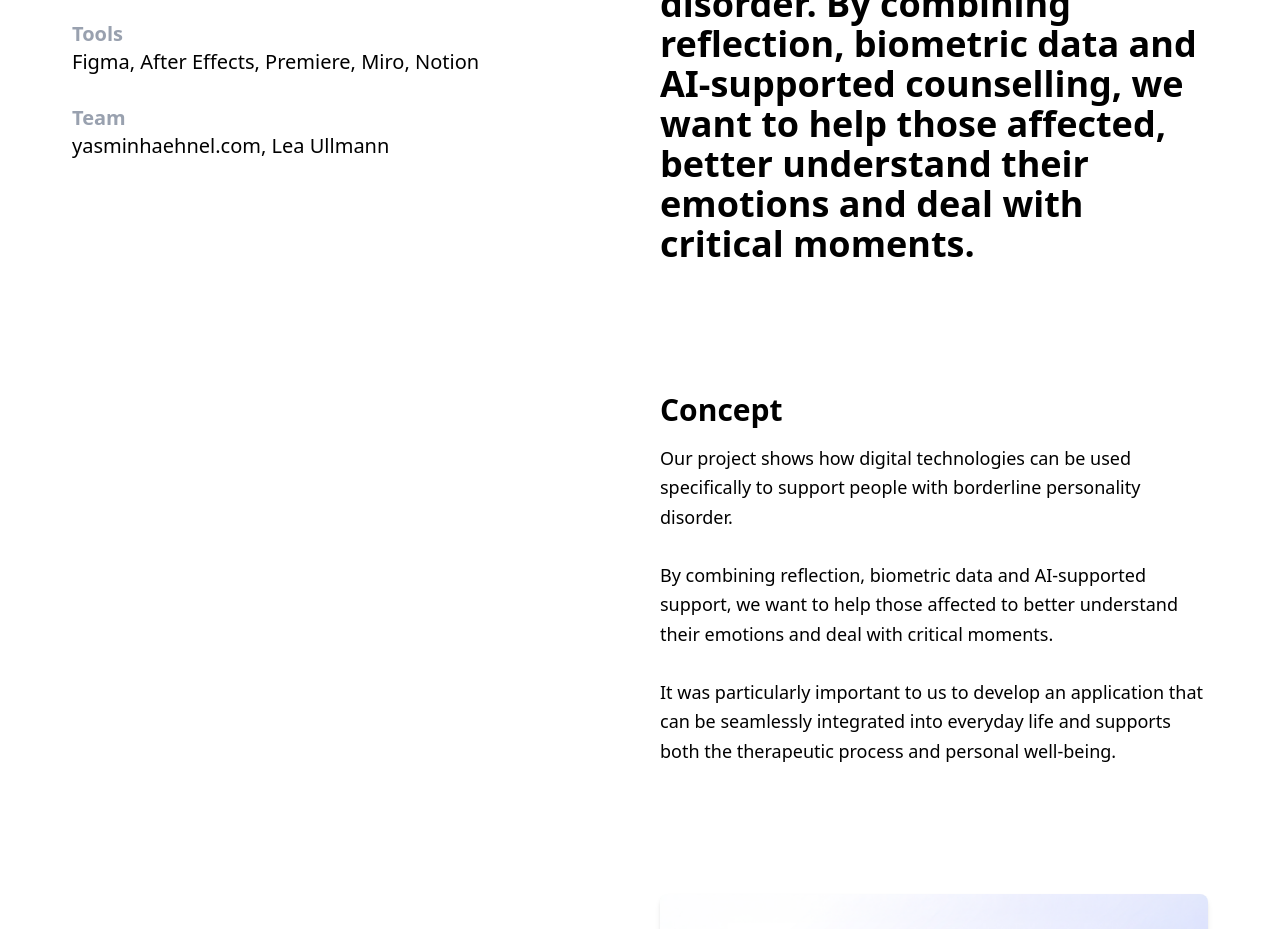
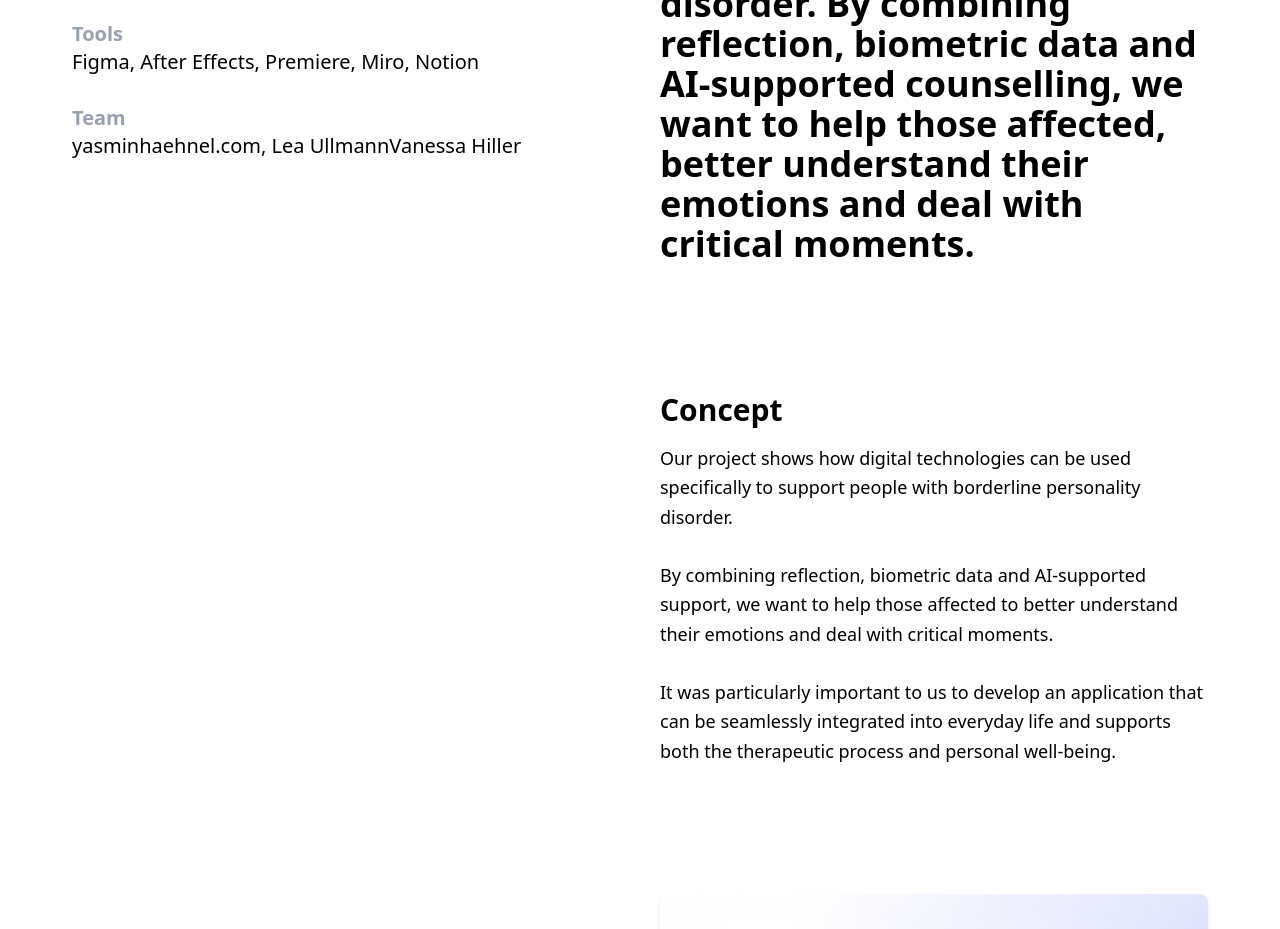
Before and after one commit to michellepriskakern/hfg-portfolio, a Nuxt app: page /projects/Bubble in a window 1280 px wide. Shown: the part 1040-1969 px from the top of the page. Built offline with nearby package versions, Linux system fonts and the light colour scheme.

Commit message:
leerzeichen

```diff
--- a/pages/projects/Bubble.vue
+++ b/pages/projects/Bubble.vue
@@ -23,6 +23,7 @@
   <span class="text-gray-400 font-semibold">Team</span><br>
   <a href="https://yasminhaehnel.com" target="_blank" class="text-black-500 hover:underline">yasminhaehnel.com</a>,
   <a href="https://leaullmann.de" target="_blank" class="text-black-500 hover:underline">Lea Ullmann</a>
+  <a href="vanessahiller.de" target="_blank" class="text-black-500 hover:underline">Vanessa Hiller</a>
 </p>
       </div>
 
```
Also changed, not shown: pages/index.vue (line endings or trailing spaces), pages/projects/Phlib.vue (line endings or trailing spaces), pages/projects/Zenzone.vue (line endings or trailing spaces).
